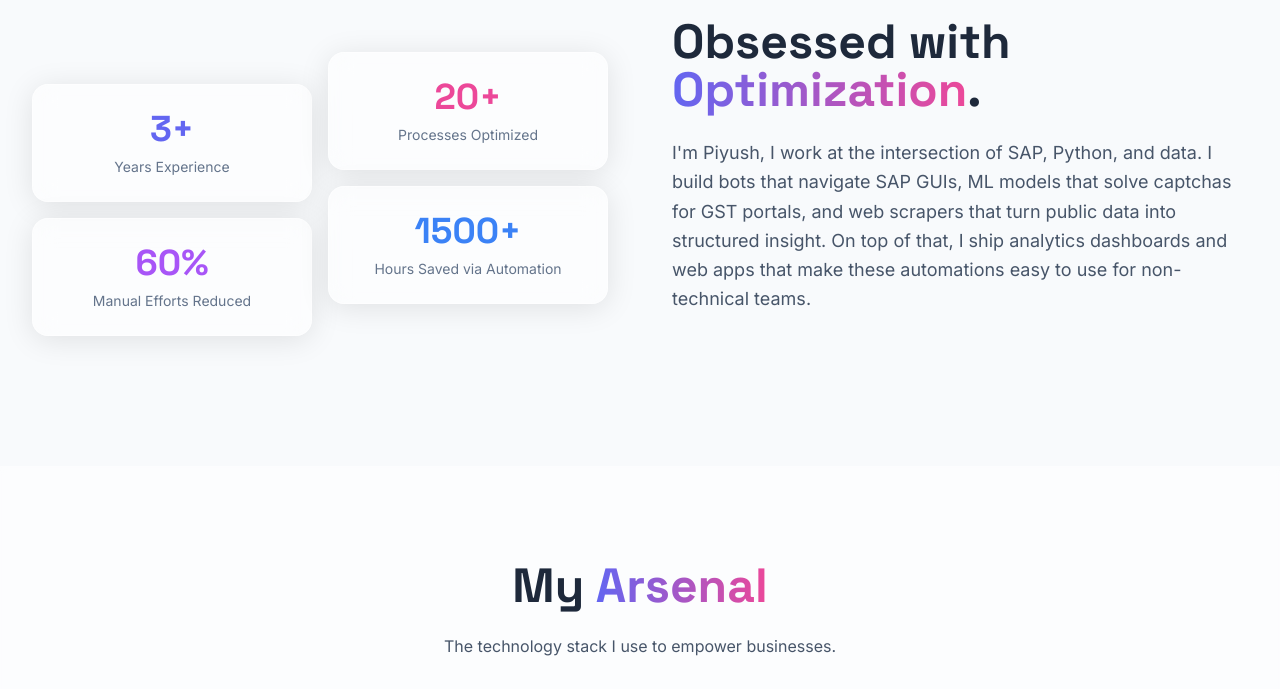
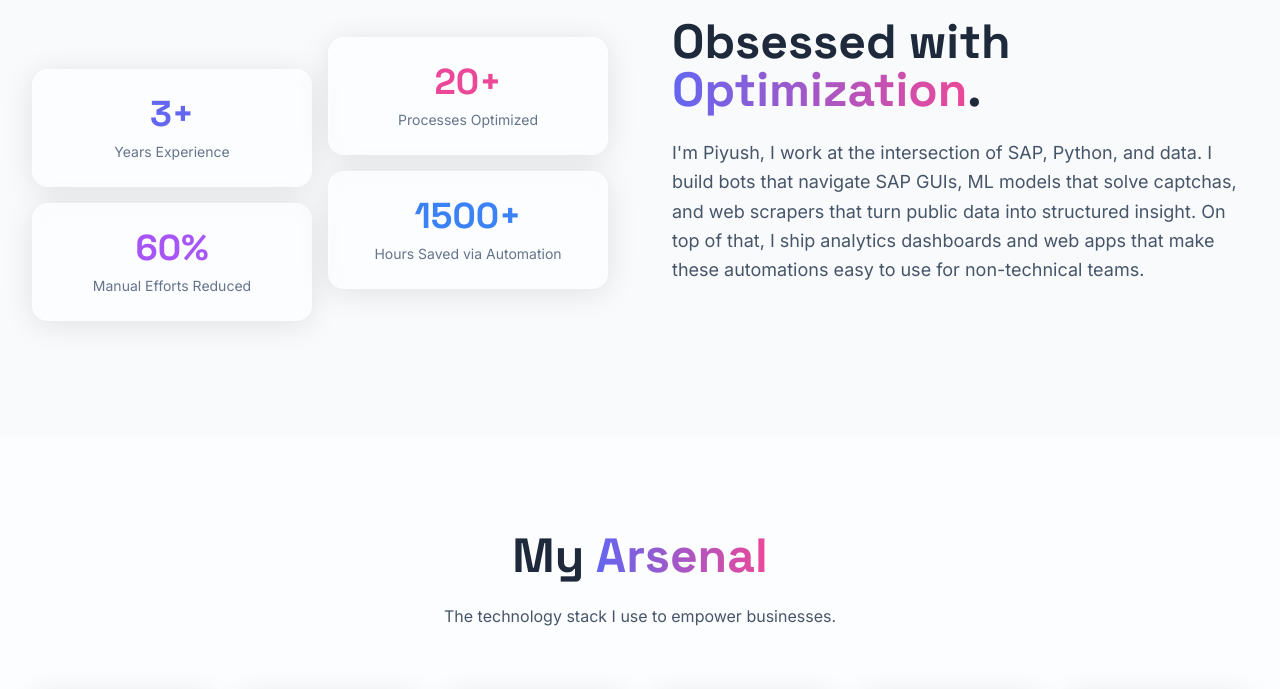
Before and after one commit to Piyush4u/Piyush4u.github.io, a plain HTML site: page index.html in a window 1280 px wide. Shown: the part 940-1629 px from the top of the page. Drawn offline with nearby package versions, Linux system fonts and the light colour scheme.

Commit message:
Update index.html

```diff
--- a/index.html
+++ b/index.html
@@ -429,7 +429,7 @@
                 <div class="order-1 md:order-2 reveal">
                     <h2 class="font-display font-bold text-3xl md:text-5xl mb-6">Obsessed with <span class="text-gradient">Optimization</span>.</h2>
                     <p class="text-slate-600 dark:text-slate-300 text-lg leading-relaxed mb-6">
-                        I'm Piyush, I work at the intersection of SAP, Python, and data. I build bots that navigate SAP GUIs, ML models that solve captchas for GST portals, and web scrapers that turn public data into structured insight. On top of that, I ship analytics dashboards and web apps that make these automations easy to use for non-technical teams.
+                        I'm Piyush, I work at the intersection of SAP, Python, and data. I build bots that navigate SAP GUIs, ML models that solve captchas, and web scrapers that turn public data into structured insight. On top of that, I ship analytics dashboards and web apps that make these automations easy to use for non-technical teams.
                     </p>
                 </div>
             </div>
```
